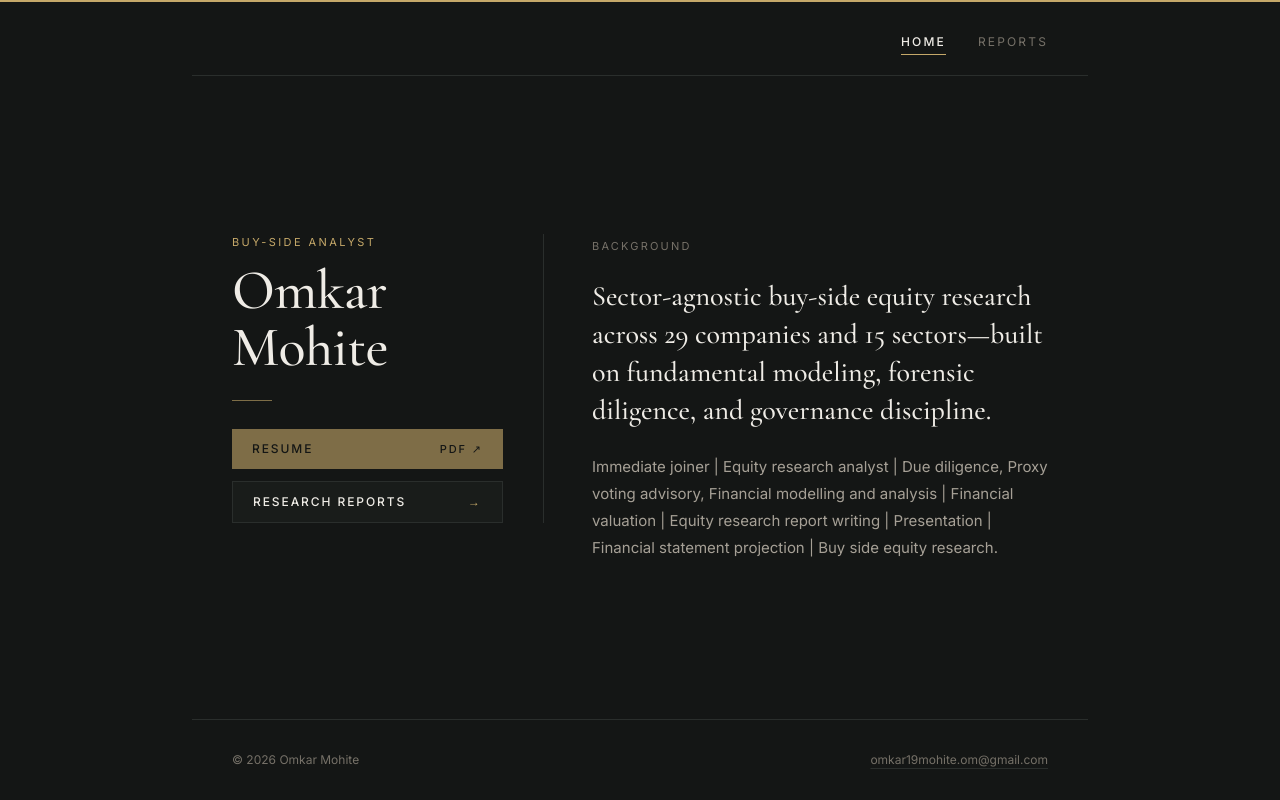
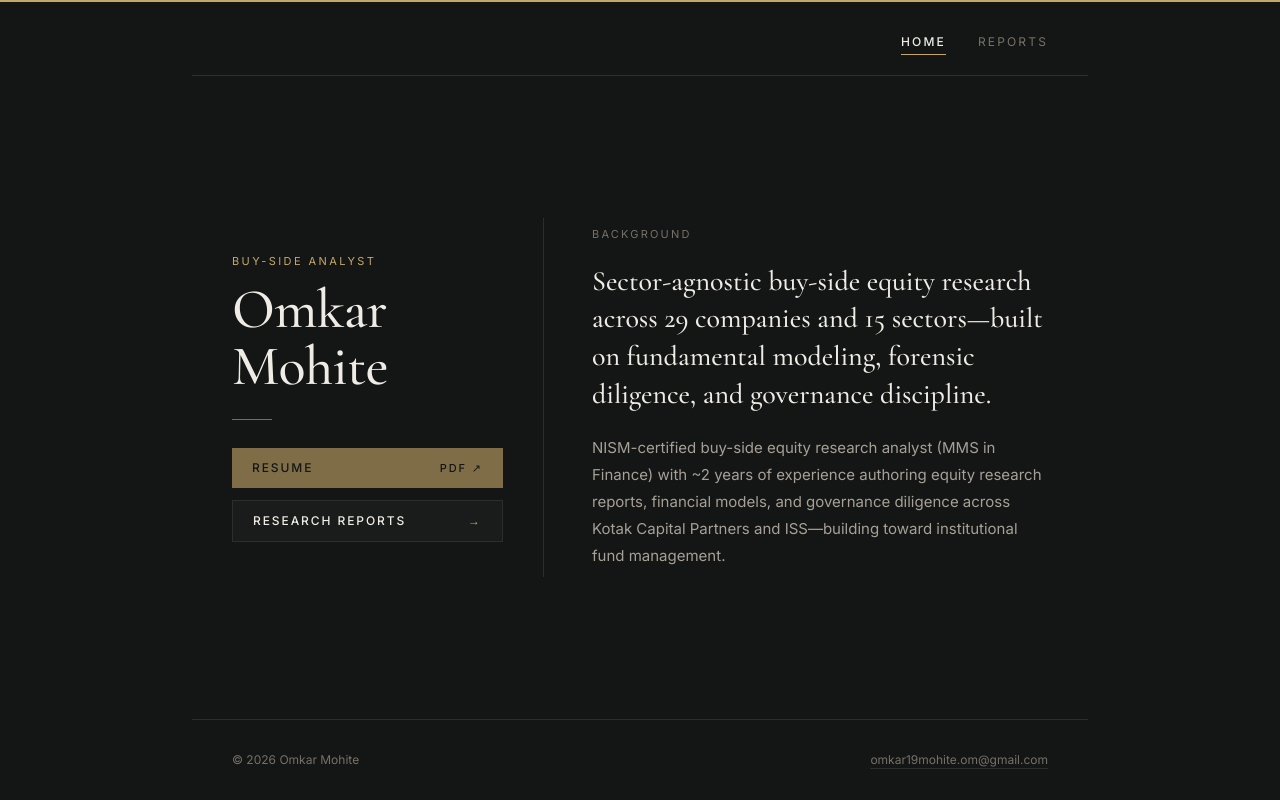
Before and after one commit to Omax19/Omax19.github.io, a plain HTML site: page index.html in a window 1280 px wide. Drawn offline with nearby package versions, Linux system fonts and the light colour scheme; no server answers.

Commit message:
index.html

```diff
--- a/index.html
+++ b/index.html
@@ -63,11 +63,11 @@
   <!-- Main Content -->
   <main class="w-full max-w-4xl mx-auto px-6 sm:px-10 my-auto py-14 sm:py-20">
 
-    <!-- VIEW 1: SPLIT EDITORIAL LANDING PAGE -->
-    <section id="page-home" class="grid grid-cols-1 md:grid-cols-12 gap-10 md:gap-12 items-start">
+    <!-- VIEW 1: SYMMETRICAL SPLIT EDITORIAL LANDING PAGE -->
+    <section id="page-home" class="grid grid-cols-1 md:grid-cols-12 gap-10 md:gap-12 items-center">
 
-      <!-- Left Column: Identity & Actions -->
-      <div class="md:col-span-5 space-y-6 md:border-r md:border-[#2A2E2C] md:pr-10">
+      <!-- Left Column: Identity & Actions (Vertically Centered) -->
+      <div class="md:col-span-5 md:self-stretch flex flex-col justify-center space-y-6 md:border-r md:border-[#2A2E2C] md:pr-10 py-2">
         <div class="space-y-3">
           <p class="text-[11px] uppercase tracking-[0.22em] text-[#C5A869]">
             Buy-Side Analyst
@@ -94,8 +94,8 @@
         </div>
       </div>
 
-      <!-- Right Column: Background & Focus -->
-      <div class="md:col-span-7 space-y-6 md:pt-1">
+      <!-- Right Column: Background & Focus (Auto-Adjusts Height Symmetrically) -->
+      <div class="md:col-span-7 flex flex-col justify-center space-y-5 py-2">
         <p class="text-[11px] uppercase tracking-[0.2em] text-[#767168]">
           Background
         </p>
@@ -103,7 +103,7 @@
           Sector-agnostic buy-side equity research across 29 companies and 15 sectors—built on fundamental modeling, forensic diligence, and governance discipline.
         </p>
         <p class="text-[15px] text-[#A6A096] leading-[1.8]">
-          Immediate joiner | Equity research analyst | Due diligence, Proxy voting advisory, Financial modelling and analysis | Financial valuation | Equity research report writing | Presentation | Financial statement projection | Buy side equity research.
+          NISM-certified buy-side equity research analyst (MMS in Finance) with ~2 years of experience authoring equity research reports, financial models, and governance diligence across Kotak Capital Partners and ISS—building toward institutional fund management.
         </p>
       </div>
 
```
